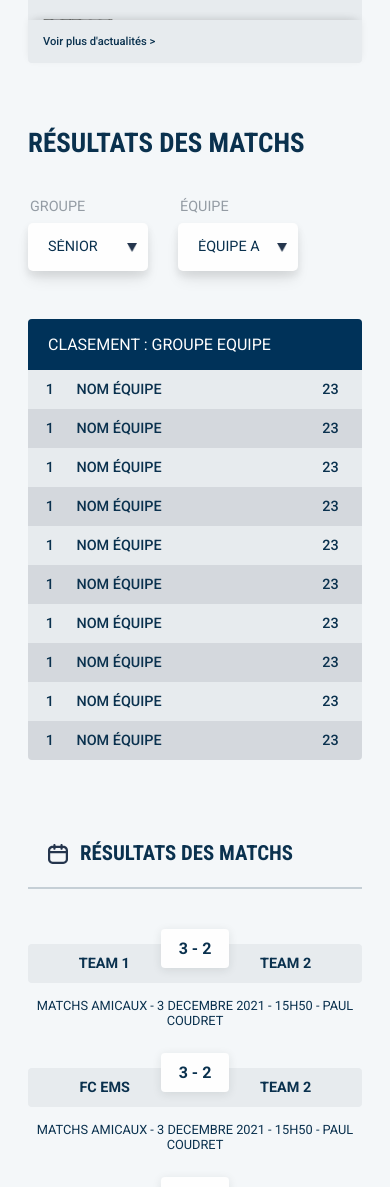
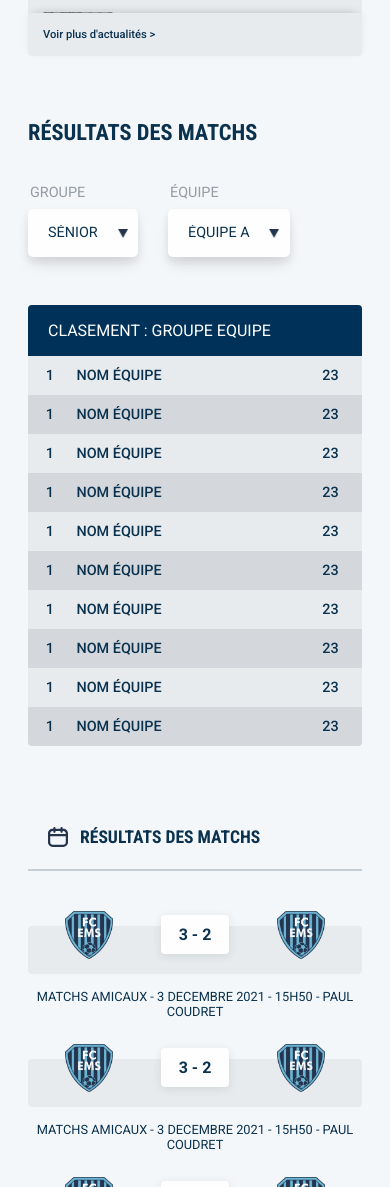
Before and after one commit to tom-charlet/FC-EMS-STATIC, a plain HTML site: page index.html in a window 390 px wide. Shown: the part 813-2000 px from the top of the page. Drawn offline with Linux system fonts and the light colour scheme.

Commit message:
Ajout nom club ::after version mobile click logo-team

```diff
--- a/css/media-queries.css
+++ b/css/media-queries.css
@@ -147,8 +147,7 @@
         padding: 10px 18px;
         transform: translateY(-15px);
     }
-    .main-resultat .logo-team-m
-    .main-home .logo-team-m{
+    .res-container .logo-team-m{
         flex-shrink: 0;
         transform: translateY(-15px);
         margin: 0;
@@ -255,9 +254,18 @@
 
     /* BASE PROPERTY */
 
+    .sec-title{
+        font-size: 1.4rem;
+    }
+    .entete-title{
+        font-size: 1.1rem;
+    }
+    /* --- FORMULAIRE --- */
+
     .select-form select{
         font-size: .9rem;
-        width: 120px;
+        width: 100%;
+        padding: 16px 40px 16px 20px;
     }
 
     /* ACTU */
@@ -302,19 +310,37 @@
 
     .main-resultat .res-article-score,
     .main-home .res-article-score{
-        justify-content: space-between;
+        justify-content: space-evenly;
         gap: 10px;
         width: 100%;
     }
     .main-resultat .team-name,
     .main-home .team-name{
-        width: 35%;
-        padding: 10px 15px;
+        display: none;
     }
     .main-resultat .logo-team-m,
     .main-home .logo-team-m{
-        display: none;
+        position: relative;
     }
+    .res-container .logo-team-m::after{
+        content: 'nom du club';
+        width: 180%;
+        font-size: .8rem;
+        background-color: rgba(254, 254, 254, 0.95);
+        border-radius: 4px;
+        box-shadow:rgba(33, 35, 38, 0.1) 0px 10px 10px -10px, rgba(0, 0, 0, 0.1) 0px 6px 8px -2px;
+        padding: 8px;
+        position: absolute;
+        top: 50%;
+        left: 50%;
+        transform: translate(-50%, -50%);
+        opacity: 0;
+        transition: 0.2s;
+    }
+    .res-container .logo-team-m:hover::after{
+        opacity: 1;
+    }
+
     .main-resultat .res-match,
     .main-home .res-match{
         font-size: 1rem
--- a/css/style.css
+++ b/css/style.css
@@ -764,8 +764,7 @@ header{
     padding: 12px 22px;
     transform: translateY(-15px);
 }
-.main-resultat .logo-team-m,
-.main-home .logo-team-m{
+.res-container .logo-team-m{
     flex-shrink: 0;
     transform: scale(1.1) translateY(-15px);
     margin: 0 10px;
```
